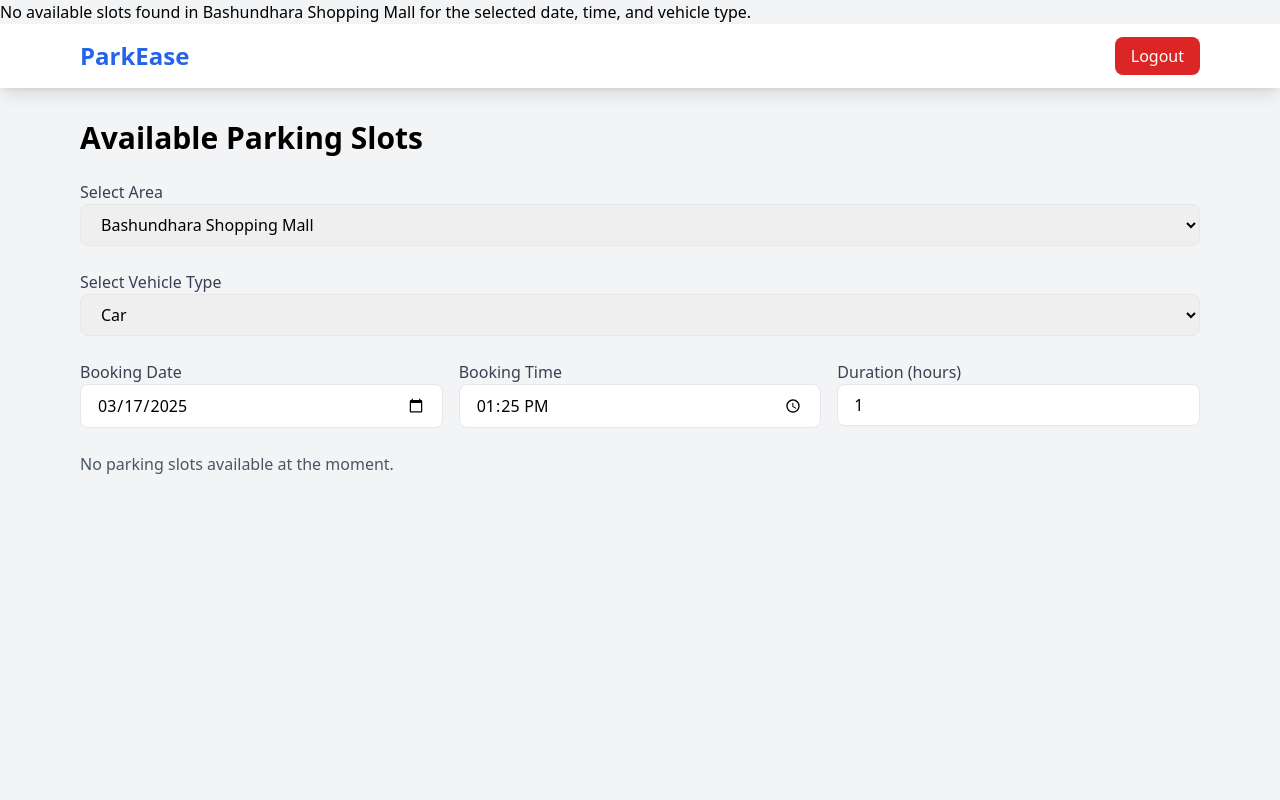
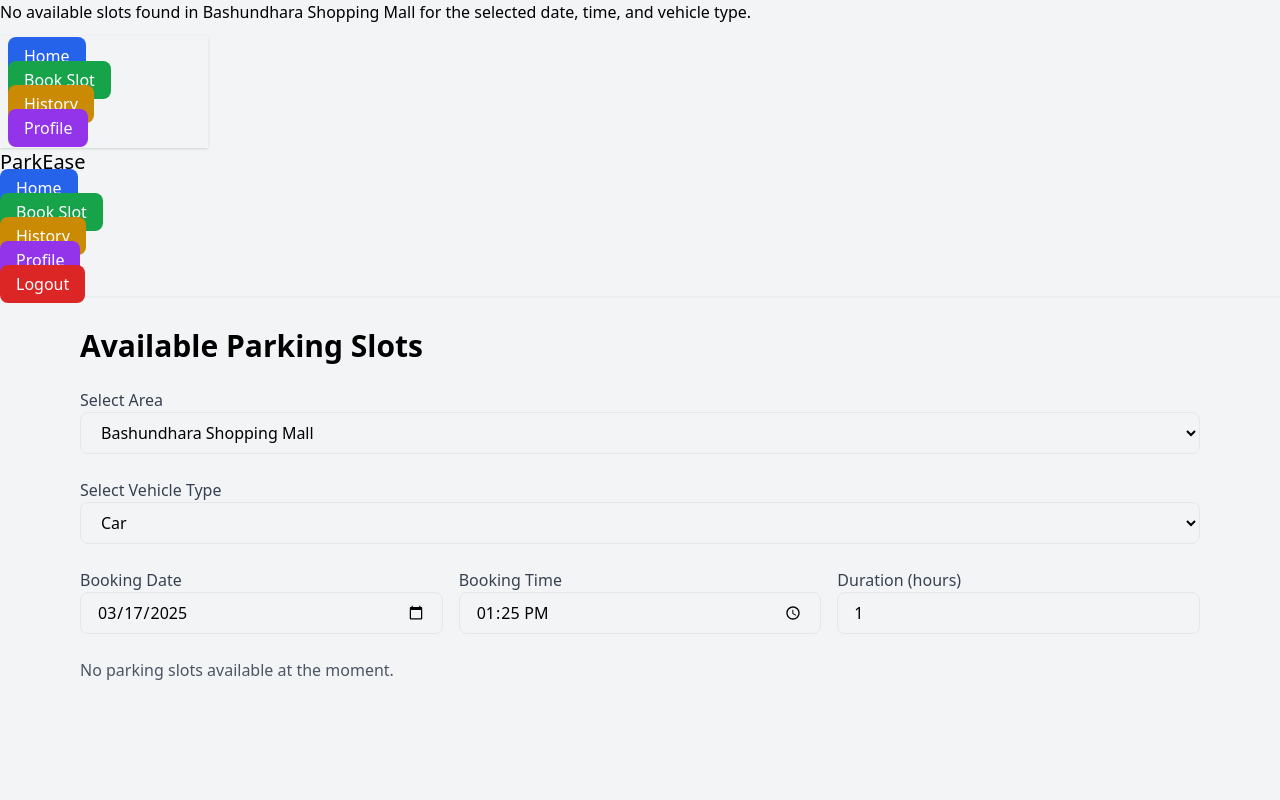
Before and after one commit to soumicshahriar/online_parking_system, a PHP site: page / in a window 1280 px wide. Run offline with PHP 8.4, Linux system fonts and the light colour scheme; the visitor is signed in with stand-in values (Sample User, id 1); data that the repository does not hold is empty; some libraries are stand-ins or nearby versions.

Commit message:
add bkash payment system to the pop up modal and add items to the navbar

```diff
--- a/book_slot.php
+++ b/book_slot.php
@@ -27,14 +27,16 @@
 $booking_time = $_POST['booking_time'];
 $duration = $_POST['duration'];
 $cost_per_hour = $_POST['cost_per_hour'];
+$bkash_number = $_POST['bkash_number'];
+$bkash_pin = $_POST['bkash_pin'];
 
 // Calculate end time and total cost
 $end_time = date('H:i', strtotime("+$duration hours", strtotime($booking_time)));
 $total_cost = $cost_per_hour * $duration;
 
 // Insert booking into database
-$stmt = $conn->prepare("INSERT INTO bookings (user_id, slot_id, vehicle_number, booking_date, booking_time, duration, end_time, cost_per_hour, total_cost) VALUES (?, ?, ?, ?, ?, ?, ?, ?, ?)");
-$stmt->bind_param("iisssisdd", $user_id, $slot_id, $vehicle_number, $booking_date, $booking_time, $duration, $end_time, $cost_per_hour, $total_cost);
+$stmt = $conn->prepare("INSERT INTO bookings (user_id, slot_id, vehicle_number, booking_date, booking_time, duration, end_time, cost_per_hour, total_cost, bkash_number, bkash_pin) VALUES (?, ?, ?, ?, ?, ?, ?, ?, ?, ?, ?)");
+$stmt->bind_param("iisssisddss", $user_id, $slot_id, $vehicle_number, $booking_date, $booking_time, $duration, $end_time, $cost_per_hour, $total_cost, $bkash_number, $bkash_pin);
 
 if ($stmt->execute()) {
     echo "Booking successful! Total cost: $" . number_format($total_cost, 2);
--- a/index.php
+++ b/index.php
@@ -9,7 +9,7 @@
 
 // Database connection
 $host = 'localhost';
-$db   = 'online_parking';
+$db = 'online_parking';
 $user = 'root';
 $pass = '';
 $conn = new mysqli($host, $user, $pass, $db);
@@ -35,7 +35,7 @@
     SELECT slot_id FROM bookings
     WHERE booking_date = '$selected_date'
     AND (
-        ('$selected_time' < end_time AND '$end_time' > booking_time) OR
+        ('$selected_time' < end_time AND '$end_time' > booking_time) or
         ('$selected_time' > end_time AND '$end_time' < booking_time)
     )
 )";
@@ -58,25 +58,73 @@
 
 <!DOCTYPE html>
 <html lang="en">
+
 <head>
     <meta charset="UTF-8">
     <meta name="viewport" content="width=device-width, initial-scale=1.0">
     <title>Parking Dashboard</title>
     <script src="https://cdn.tailwindcss.com"></script>
     <script src="https://code.jquery.com/jquery-3.6.0.min.js"></script>
+
+    <!-- daisy UI -->
+    <link href="https://cdn.jsdelivr.net/npm/daisyui@5" rel="stylesheet" type="text/css" />
+    <script src="https://cdn.jsdelivr.net/npm/@tailwindcss/browser@4"></script>
+
+
 </head>
-<body class="bg-gray-100">
+
+<body class="bg-gray-100 relative">
     <!-- Navbar -->
-    <nav class="bg-white shadow-lg">
+    <!-- <nav class="bg-white shadow-lg">
         <div class="max-w-6xl mx-auto px-4">
             <div class="flex justify-between items-center py-4">
                 <div class="text-2xl font-bold text-blue-600">ParkEase</div>
                 <div>
+                    <a href="index.php" class="bg-blue-600 text-white px-4 py-2 rounded-lg hover:bg-blue-700">Home</a>
+                    <a href="book_slot.php" class="bg-green-600 text-white px-4 py-2 rounded-lg hover:bg-green-700">Book Slot</a>
+                    <a href="history.php" class="bg-yellow-600 text-white px-4 py-2 rounded-lg hover:bg-yellow-700">History</a>
+                    <a href="profile.php" class="bg-purple-600 text-white px-4 py-2 rounded-lg hover:bg-purple-700">Profile</a>
                     <a href="logout.php" class="bg-red-600 text-white px-4 py-2 rounded-lg hover:bg-red-700">Logout</a>
                 </div>
             </div>
         </div>
-    </nav>
+
+
+    </nav> -->
+
+
+    <div class="navbar bg-base-100 shadow-sm sticky top-0">
+        <div class="navbar-start">
+            <div class="dropdown">
+                <div tabindex="0" role="button" class="btn btn-ghost lg:hidden">
+                    <svg xmlns="http://www.w3.org/2000/svg" class="h-5 w-5" fill="none" viewBox="0 0 24 24"
+                        stroke="currentColor">
+                        <path stroke-linecap="round" stroke-linejoin="round" stroke-width="2"
+                            d="M4 6h16M4 12h8m-8 6h16" />
+                    </svg>
+                </div>
+                <ul tabindex="0" class="menu menu-sm dropdown-content bg-base-100 rounded-box z-1 mt-3 w-52 p-2 shadow">
+                    <li><a href="index.php" class="bg-blue-600 text-white px-4 py-2 mb-2 rounded-lg hover:bg-blue-700">Home</a></li>
+                    <li><a href="book_slot.php" class="bg-green-600 text-white px-4 py-2 mb-2 rounded-lg hover:bg-green-700">Book Slot</a></li>
+                    <li><a href="history.php" class="bg-yellow-600 text-white px-4 py-2 mb-2 rounded-lg hover:bg-yellow-700">History</a></li>
+                    <li><a href="profile.php" class="bg-purple-600 text-white px-4 py-2 mb-2 rounded-lg hover:bg-purple-700">Profile</a></li>
+                </ul>
+            </div>
+            <a class="btn btn-ghost text-xl">ParkEase</a>
+        </div>
+
+        <div class="navbar-end">
+            <div class="navbar-center hidden lg:flex">
+                <ul class="menu menu-horizontal">
+                    <li><a href="index.php" class="bg-blue-600 text-white px-4 py-2 mr-2 rounded-lg hover:bg-blue-700">Home</a></li>
+                    <li><a href="book_slot.php" class="bg-green-600 text-white px-4 py-2 mr-2 rounded-lg hover:bg-green-700">Book Slot</a></li>
+                    <li><a href="history.php" class="bg-yellow-600 text-white px-4 py-2 mr-2 rounded-lg hover:bg-yellow-700">History</a></li>
+                    <li><a href="profile.php" class="bg-purple-600 text-white px-4 py-2 mr-2 rounded-lg hover:bg-purple-700">Profile</a></li>
+                </ul>
+            </div>
+            <a href="logout.php" class="bg-red-600 text-white px-4 py-2 rounded-lg hover:bg-red-700">Logout</a>
+        </div>
+    </div>
 
     <!-- Dashboard -->
     <div class="max-w-6xl mx-auto px-4 py-8">
@@ -85,7 +133,8 @@
         <!-- Area Selection Dropdown -->
         <div class="mb-6">
             <label class="block text-gray-700">Select Area</label>
-            <select id="area-select" class="w-full px-4 py-2 border rounded-lg focus:outline-none focus:ring-2 focus:ring-blue-500">
+            <select id="area-select"
+                class="w-full px-4 py-2 border rounded-lg focus:outline-none focus:ring-2 focus:ring-blue-500">
                 <option value="Bashundhara Shopping Mall">Bashundhara Shopping Mall</option>
                 <option value="Jamuna Future Park">Jamuna Future Park</option>
             </select>
@@ -94,7 +143,8 @@
         <!-- Vehicle Type Dropdown -->
         <div class="mb-6">
             <label class="block text-gray-700">Select Vehicle Type</label>
-            <select id="vehicle-type-select" class="w-full px-4 py-2 border rounded-lg focus:outline-none focus:ring-2 focus:ring-blue-500">
+            <select id="vehicle-type-select"
+                class="w-full px-4 py-2 border rounded-lg focus:outline-none focus:ring-2 focus:ring-blue-500">
                 <option value="car">Car</option>
                 <option value="bike">Bike</option>
             </select>
@@ -130,7 +180,8 @@
                         <p class="text-gray-600 mb-4">Location: <?php echo $slot['location']; ?></p>
                         <p class="text-gray-600 mb-4">Type: <?php echo ucfirst($slot['vehicle_type']); ?></p>
                         <p class="text-gray-600 mb-4">Cost: $<?php echo $slot['cost_per_hour']; ?> per hour</p>
-                        <button onclick="bookSlot(<?php echo $slot['id']; ?>, <?php echo $slot['cost_per_hour']; ?>)" class="w-full bg-blue-600 text-white py-2 px-4 rounded-lg hover:bg-blue-700">
+                        <button onclick="bookSlot(<?php echo $slot['id']; ?>, <?php echo $slot['cost_per_hour']; ?>)"
+                            class="w-full bg-blue-600 text-white py-2 px-4 rounded-lg hover:bg-blue-700">
                             Book Now
                         </button>
                     </div>
@@ -140,8 +191,9 @@
     </div>
 
     <!-- Booking Modal -->
-    <div id="booking-modal" class="fixed inset-0 bg-black bg-opacity-50 hidden items-center justify-center">
-        <div class="bg-white p-8 rounded-lg w-96">
+    <div id="booking-modal"
+        class="fixed inset-0 bg-black bg-opacity-50 hidden items-center justify-center overflow-y-scroll">
+        <div class="bg-white p-10 rounded-lg w-96 ">
             <h2 class="text-2xl font-bold mb-6">Book Parking Slot</h2>
             <form id="booking-form">
                 <input type="hidden" id="slot-id" name="slot_id">
@@ -171,12 +223,23 @@
                     <input type="text" id="total-cost" readonly
                         class="w-full px-4 py-2 border rounded-lg bg-gray-100 focus:outline-none focus:ring-2 focus:ring-blue-500">
                 </div>
-                <button type="submit"
-                    class="w-full bg-blue-600 text-white py-2 px-4 rounded-lg hover:bg-blue-700">
+                <!-- bKash Payment Section -->
+                <div class="mb-4">
+                    <label class="block text-gray-700">bKash Number</label>
+                    <input type="text" id="bkash-number" name="bkash_number" required
+                        class="w-full px-4 py-2 border rounded-lg focus:outline-none focus:ring-2 focus:ring-blue-500">
+                </div>
+                <div class="mb-4">
+                    <label class="block text-gray-700">bKash PIN</label>
+                    <input type="password" id="bkash-pin" name="bkash_pin" required
+                        class="w-full px-4 py-2 border rounded-lg focus:outline-none focus:ring-2 focus:ring-blue-500">
+                </div>
+                <button type="submit" class="w-full bg-blue-600 text-white py-2 px-4 rounded-lg hover:bg-blue-700">
                     Confirm Booking
                 </button>
             </form>
-            <button onclick="closeModal()" class="w-full bg-gray-600 text-white py-2 px-4 rounded-lg mt-4 hover:bg-gray-700">
+            <button onclick="closeModal()"
+                class="w-full bg-gray-600 text-white py-2 px-4 rounded-lg mt-4 hover:bg-gray-700">
                 Cancel
             </button>
         </div>
@@ -208,27 +271,39 @@
         }
 
         // Handle booking form submission
-        $('#booking-form').submit(function (e) {
+        $('#booking-form').submit(function(e) {
             e.preventDefault();
             const formData = $(this).serialize();
+
+            // Simulate bKash payment
+            const bkashNumber = $('#bkash-number').val();
+            const bkashPin = $('#bkash-pin').val();
+
+            if (!bkashNumber || !bkashPin) {
+                alert('Please enter your bKash number and PIN.');
+                return;
+            }
+
+            // Simulate payment success
+            alert('Payment successful! Confirming your booking...');
 
             $.ajax({
                 url: 'book_slot.php',
                 type: 'POST',
                 data: formData,
-                success: function (response) {
+                success: function(response) {
                     alert(response);
                     closeModal();
                     location.reload(); // Refresh the page to update slot availability
                 },
-                error: function () {
+                error: function() {
                     alert('An error occurred. Please try again.');
                 }
             });
         });
 
         // Reload slots when area, vehicle type, date, time, or duration is changed
-        $('#area-select, #vehicle-type-select, #date-select, #time-select, #duration-select').change(function () {
+        $('#area-select, #vehicle-type-select, #date-select, #time-select, #duration-select').change(function() {
             const selectedArea = $('#area-select').val();
             const selectedVehicleType = $('#vehicle-type-select').val();
             const selectedDate = $('#date-select').val();
@@ -252,4 +327,5 @@
         $('#duration-select').val(selectedDuration);
     </script>
 </body>
+
 </html>
```
